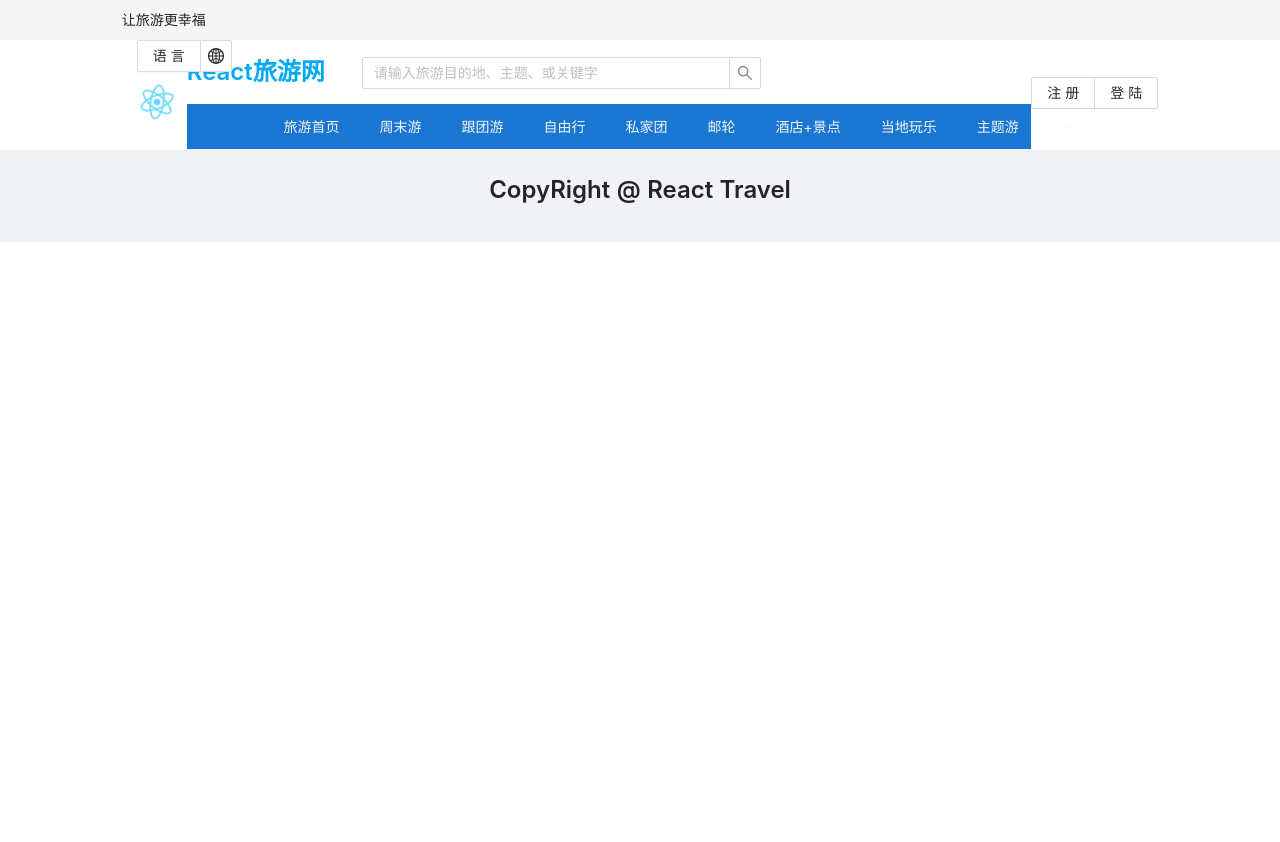
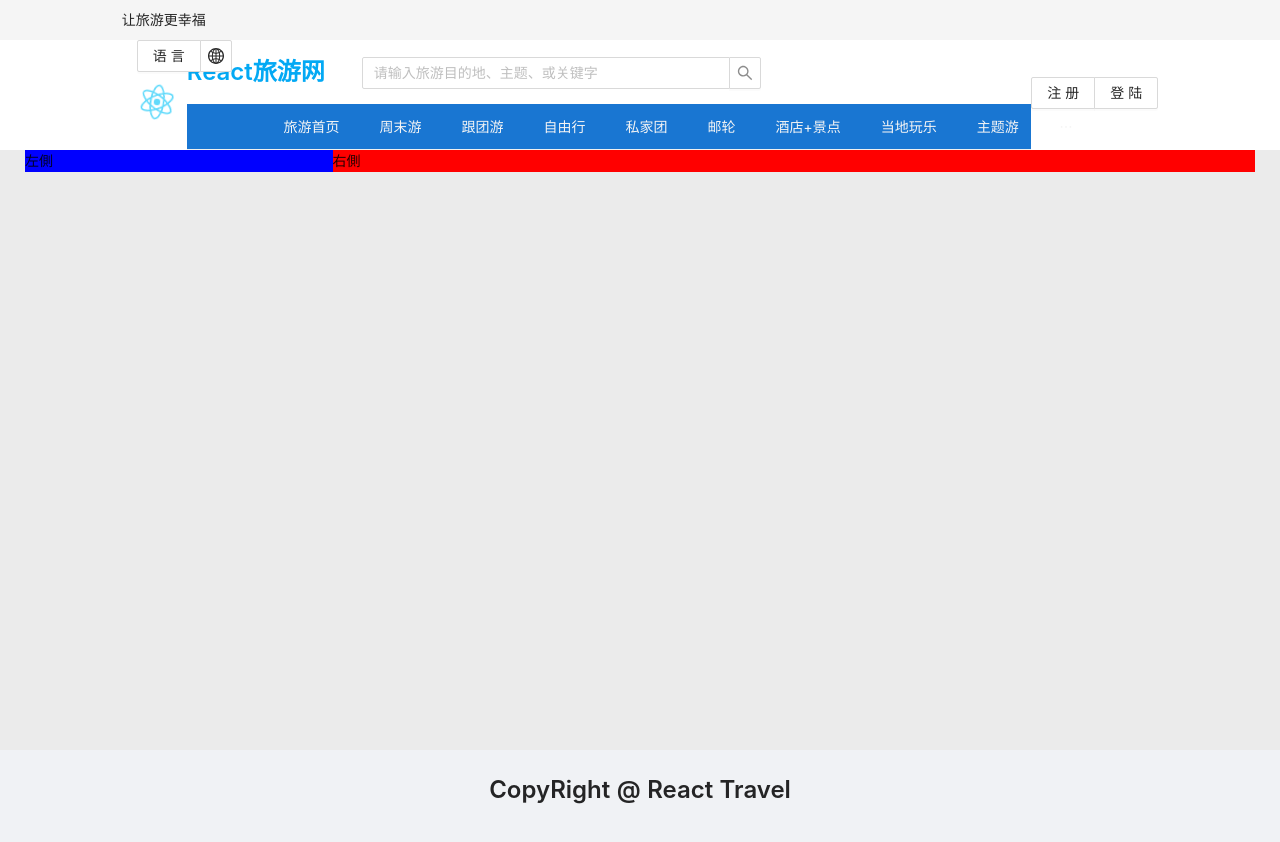
Before and after one commit to WatsonChen/react-travel, a React (Create React App) app: page / in a window 1280 px wide. Before the commit the page ends 800 px from the top, so only its background shows below. Built offline with nearby package versions, Linux system fonts and the light colour scheme.

Commit message:
feature/ adjust main content area

```diff
--- a/src/App.module.css
+++ b/src/App.module.css
@@ -1,3 +1,10 @@
 .App {
   background-color: rgba(0, 0, 0, 0.08);
 }
+
+.page-content {
+  width: 1230px;
+  margin-left: auto;
+  margin-right: auto;
+  min-height: 75vh;
+}
--- a/src/App.tsx
+++ b/src/App.tsx
@@ -1,11 +1,23 @@
 import React from "react";
 import styles from "./App.module.css";
 import { Header, Footer } from "./components";
+import { Row, Col } from "antd";
 
 function App() {
   return (
     <div className={styles.App}>
       <Header />
+      {/* detail Content */}
+      <div className={styles["page-content"]}>
+        <Row>
+          <Col span={6} style={{ background: "blue" }}>
+            左側
+          </Col>
+          <Col span={18} style={{ background: "red" }}>
+            右側
+          </Col>
+        </Row>
+      </div>
       <Footer />
     </div>
   );
```
